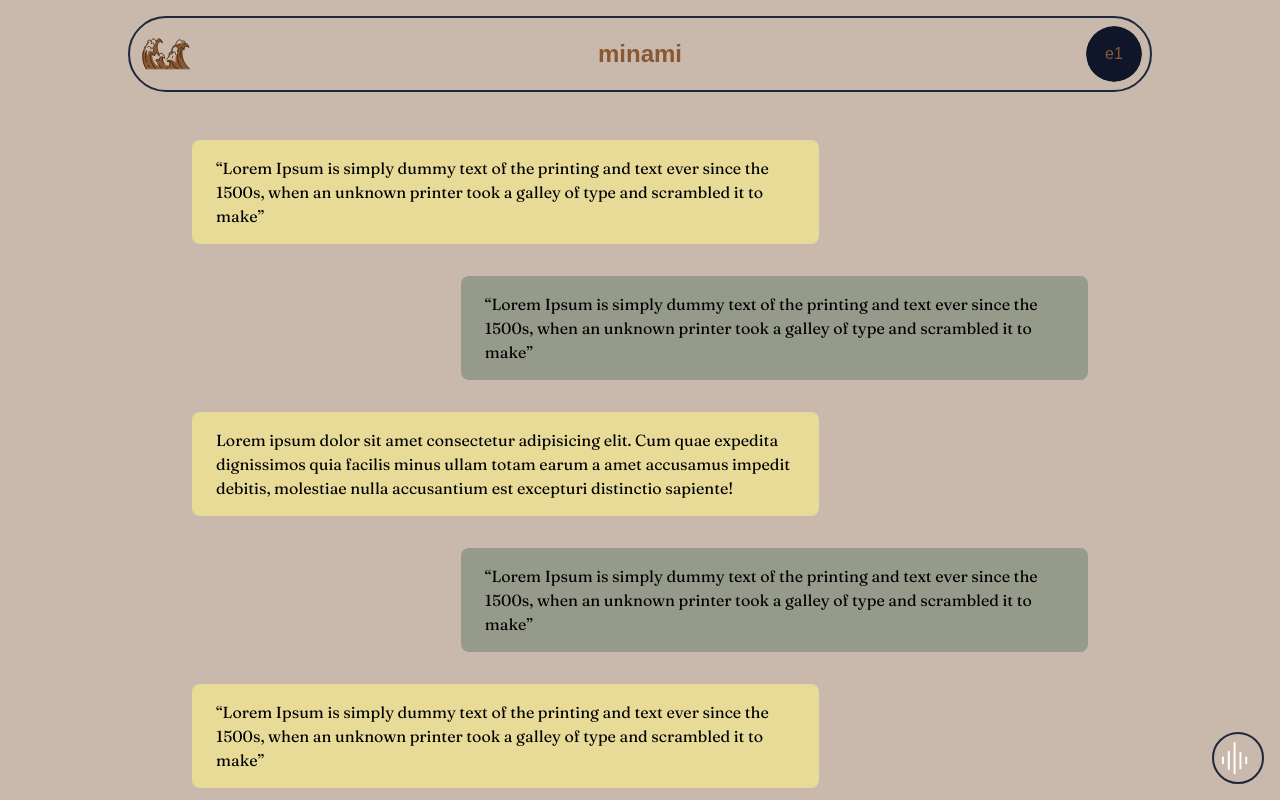
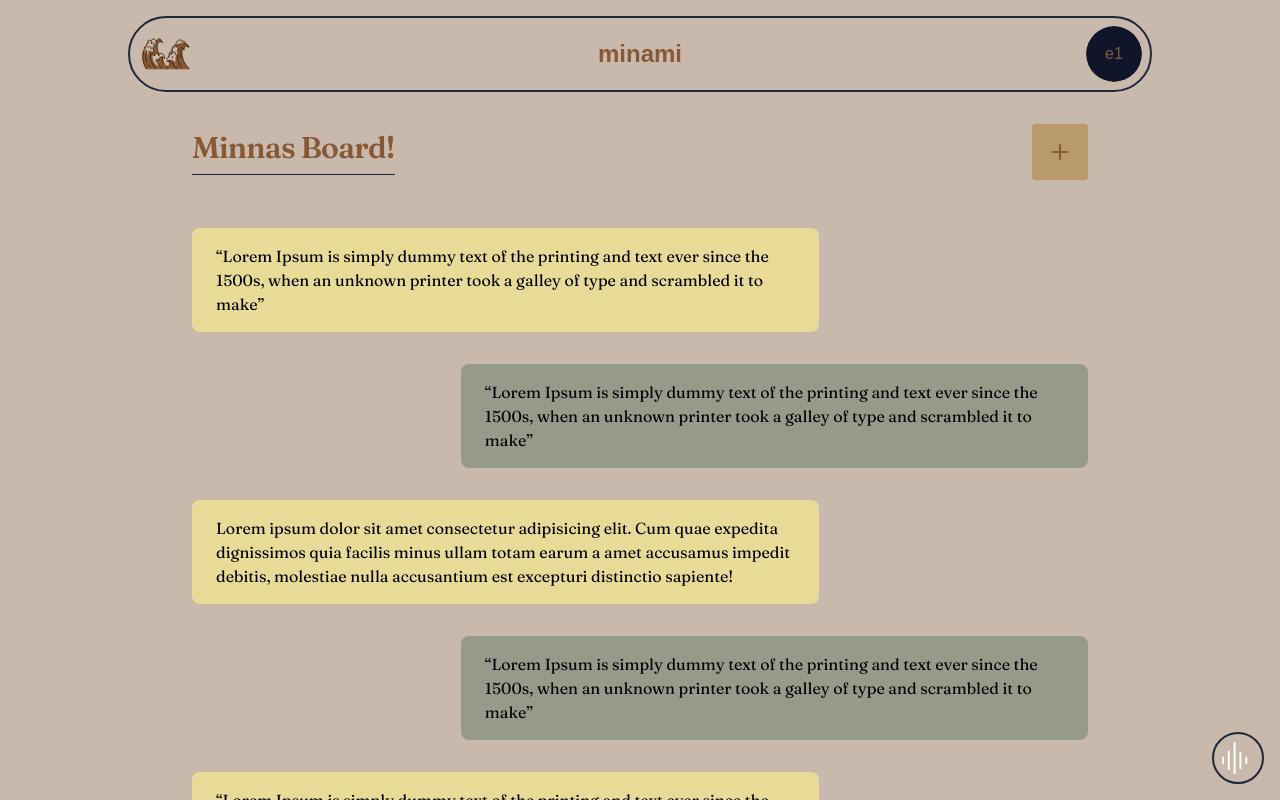
Before and after one commit to officialpiyush/minami, a Next.js app: page /minas in a window 1280 px wide. Shown: the top 800 px of the page. Built offline with nearby package versions, Linux system fonts and the light colour scheme; no server answers; sample sign-in values are in the browser's storage; a web font is replaced by a local one.

Commit message:
feat: mina board page w/ API

```diff
--- a/app/minas/page.tsx
+++ b/app/minas/page.tsx
@@ -1,9 +1,9 @@
+import MinaBox from "@/components/MinaBox";
+import MinaDialog from "@/components/MinaDialog";
+import RemoveClass from "@/components/RemoveClass";
 import { currentUser } from "@clerk/nextjs/app-beta";
 import { User } from "@clerk/nextjs/dist/api";
 import { redirect } from "next/navigation";
-import prisma from "@/lib/prisma";
-import MinaBox from "@/components/MinaBox";
-import RemoveClass from "@/components/RemoveClass";
 
 export default async function MinaPage() {
   const user: User | null = await currentUser();
@@ -15,7 +15,18 @@ export default async function MinaPage() {
   //   const posts = await prisma.messages.findMany();
 
   return (
-    <div className="max-w-4xl mx-auto w-full flex flex-1 flex-col">
+    <div className="max-w-4xl mx-auto w-full flex flex-1 flex-col gap-4">
+      <div className="flex justify-between gap-4 items-center mt-4">
+        {/* <div></div> */}
+
+        <div className=" font-fraunces scroll-m-20 border-b pb-2 text-3xl font-semibold tracking-tight transition-colors first:mt-0">
+          Minnas Board!
+        </div>
+
+        <div>
+          <MinaDialog />
+        </div>
+      </div>
       <div className="flex flex-col gap-8 py-8 overflow-y-auto">
         <MinaBox
           message={`“Lorem Ipsum is simply dummy text of the printing and text ever since the 1500s, when an unknown printer took a galley of type and scrambled it to make”`}
--- /dev/null
+++ b/components/MinaDialog.tsx
@@ -0,0 +1,64 @@
+"use client";
+
+import { DialogClose } from "@radix-ui/react-dialog";
+import { LucidePlus } from "lucide-react";
+import { useState } from "react";
+import { Button } from "./ui/button";
+import {
+  Dialog,
+  DialogContent,
+  DialogDescription,
+  DialogFooter,
+  DialogHeader,
+  DialogTitle,
+  DialogTrigger,
+} from "./ui/dialog";
+import { Input } from "./ui/input";
+
+export default function MinaDialog() {
+  const [input, setInput] = useState("");
+
+  function submitData() {
+    fetch("/api/minas", {
+      method: "POST",
+      headers: {
+        "Content-Type": "application/json",
+      },
+      body: JSON.stringify({ message: input }),
+    });
+  }
+
+  return (
+    <Dialog>
+      <DialogTrigger>
+        <button className="rounded p-4 bg-[#B99B6B]">
+          <LucidePlus />
+        </button>
+      </DialogTrigger>
+      <DialogContent className="sm:max-w-[425px]">
+        <DialogHeader>
+          <DialogTitle>Add message</DialogTitle>
+          <DialogDescription>All posts are anonymous</DialogDescription>
+        </DialogHeader>
+        <div className="grid gap-4 py-4">
+          <Input
+            placeholder="Enter message"
+            id="name"
+            className="col-span-3"
+            // @ts-expect-error
+            onKeyUp={(event) => setInput(event.target.value as string)}
+            // @ts-expect-error
+            onKeyDown={(event) => setInput(event.target.value as string)}
+          />
+        </div>
+        <DialogFooter>
+          <DialogClose asChild>
+            <Button type="submit" onClick={submitData}>
+              Send!
+            </Button>
+          </DialogClose>
+        </DialogFooter>
+      </DialogContent>
+    </Dialog>
+  );
+}
```
